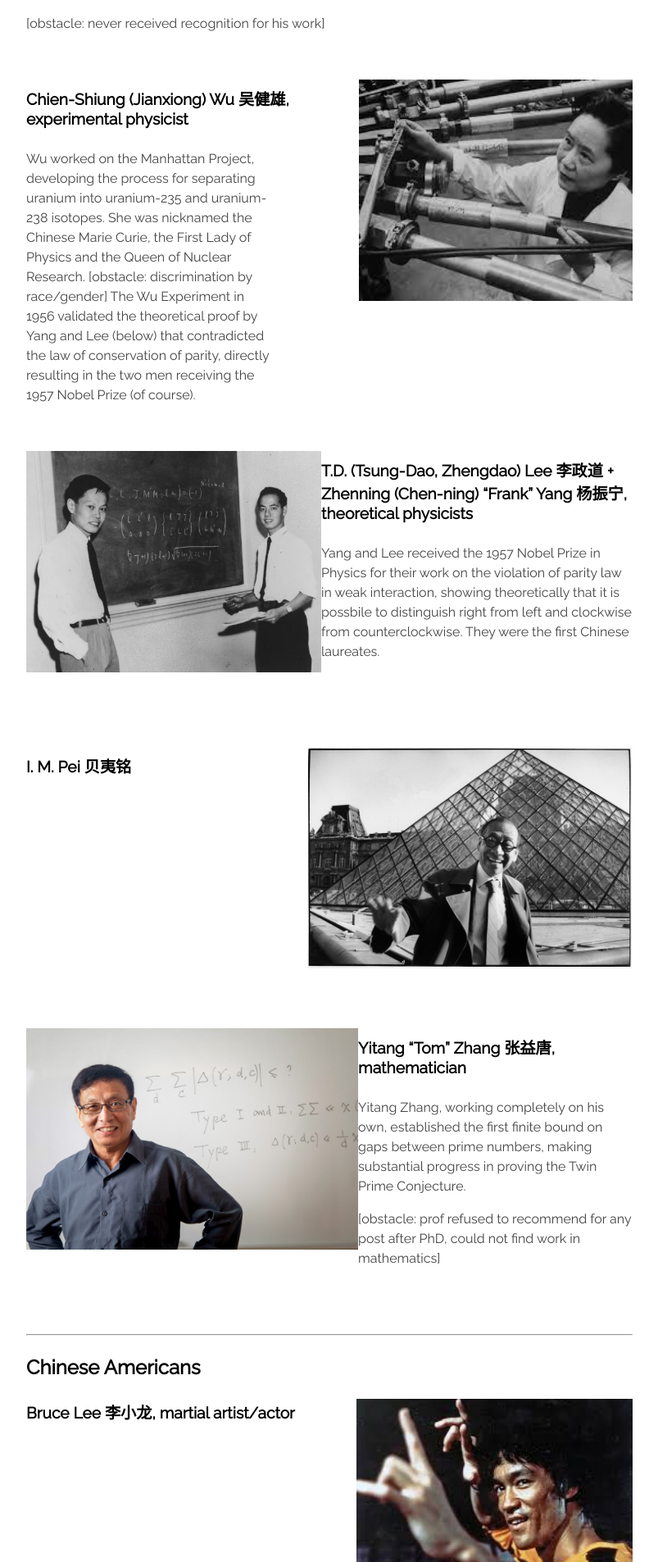
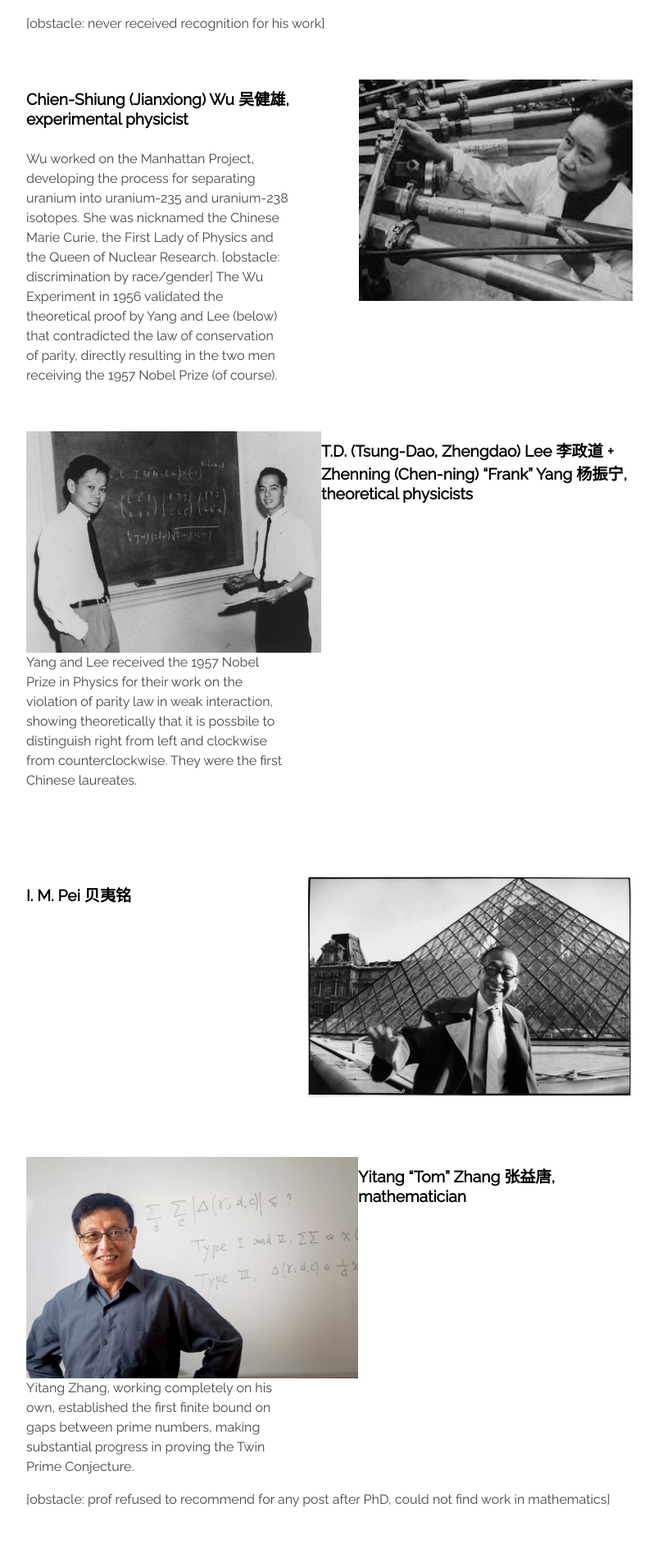
Before and after one commit to c1ndygao/cindygao.com, a Jekyll site: the page built from heroes.md, in a window 1280 px wide. Shown: the part 696-2601 px from the top of the page at 82% size, without its empty margins (228-1031 px from the left). Built offline with Jekyll 4.4.1, drawn with Linux system fonts in a browser that asks for light colours.

Commit message:
Update heroes.md

```diff
--- a/heroes.md
+++ b/heroes.md
@@ -19,17 +19,17 @@
 <img src="/images/cs-wu.jpeg" height="270px" align="right" padding="0 00 50 50">
 
 #### Chien-Shiung (Jianxiong) Wu 吴健雄, experimental physicist ####
-<p style="width:300px;">Wu worked on the Manhattan Project, developing the process for separating uranium into uranium-235 and uranium-238 isotopes. She was nicknamed the Chinese Marie Curie, the First Lady of Physics and the Queen of Nuclear Research.
+<p style="width:320px;">Wu worked on the Manhattan Project, developing the process for separating uranium into uranium-235 and uranium-238 isotopes. She was nicknamed the Chinese Marie Curie, the First Lady of Physics and the Queen of Nuclear Research.
 
 [obstacle: discrimination by race/gender] The Wu Experiment in 1956 validated the theoretical proof by Yang and Lee (below) that contradicted the law of conservation of parity, directly resulting in the two men receiving the 1957 Nobel Prize (of course). </p>
 
 <br>
 
-<img src="/images/lee-yang.jpg" height="270px" align="left" padding="0px 50px 50px 0px">
+<img src="/images/lee-yang.jpg" height="270px" align="left">
 
 #### T.D. (Tsung-Dao, Zhengdao) Lee 李政道 + Zhenning (Chen-ning) "Frank" Yang 杨振宁, theoretical physicists ####
 
-Yang and Lee received the 1957 Nobel Prize in Physics for their work on the violation of parity law in weak interaction, showing theoretically that it is possbile to distinguish right from left and clockwise from counterclockwise. They were the first Chinese laureates.
+<p style="width:320px;">Yang and Lee received the 1957 Nobel Prize in Physics for their work on the violation of parity law in weak interaction, showing theoretically that it is possbile to distinguish right from left and clockwise from counterclockwise. They were the first Chinese laureates.</p>
 
 <br>
 <br>
@@ -51,10 +51,10 @@
 <br>
 <br>
 
-<img src="/images/yitang-zhang.jpg" height="270" align="left" padding="0px 50px 0px 0px">
+<img src="/images/yitang-zhang.jpg" height="270" align="left">
 
 #### Yitang "Tom" Zhang 张益唐, mathematician ####
-Yitang Zhang, working completely on his own, established the first finite bound on gaps between prime numbers, making substantial progress in proving the Twin Prime Conjecture.
+<p style="width:320px;">Yitang Zhang, working completely on his own, established the first finite bound on gaps between prime numbers, making substantial progress in proving the Twin Prime Conjecture.</p>
 
 [obstacle: prof refused to recommend for any post after PhD, could not find work in mathematics]
 
```
